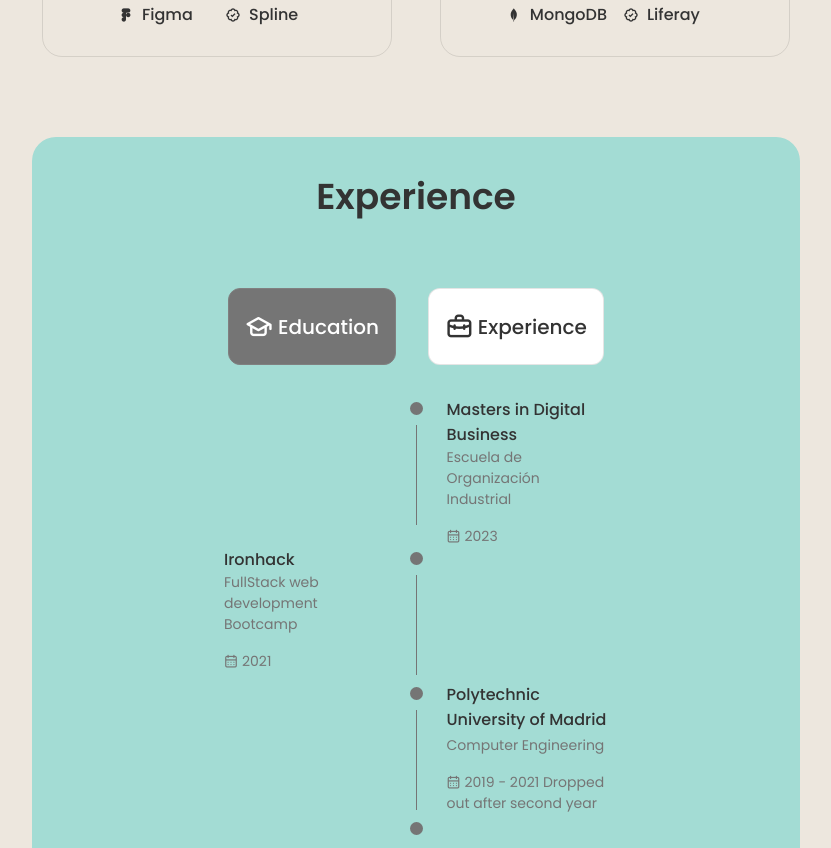
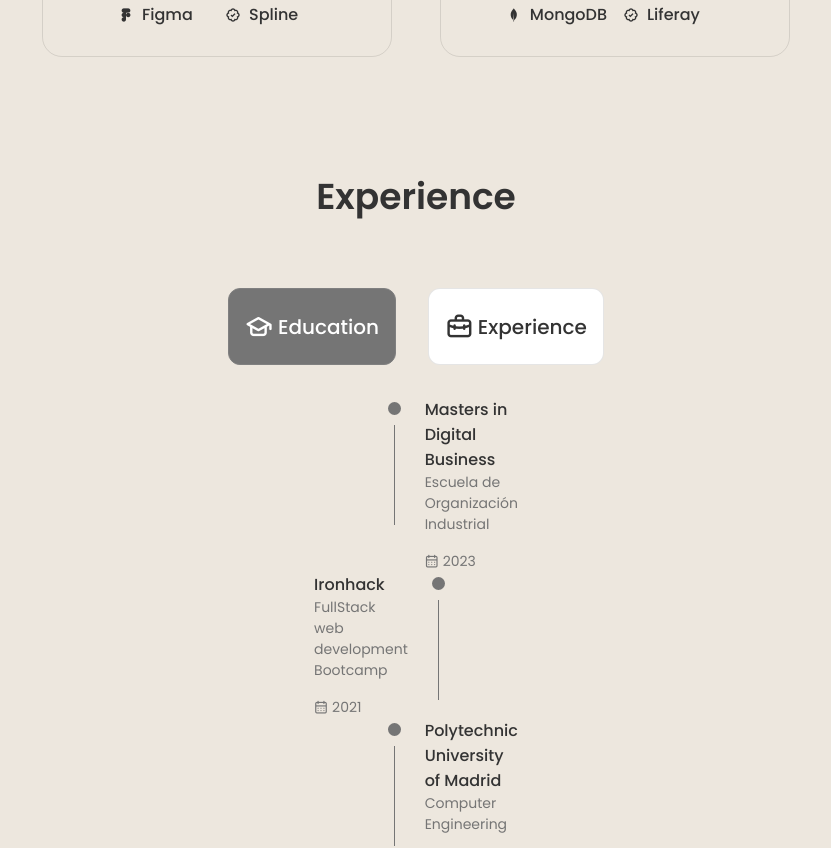
Before and after one commit to miguelow/personal-portfolio, a React (Create React App) app: page / in a window 1280 px wide. Shown: the part 1560-2408 px from the top of the page, without its empty margins (224-1055 px from the left). Built offline with nearby package versions, Linux system fonts and the light colour scheme.

Commit message:
updated styles qualification section

```diff
--- a/src/components/qualifications/Qualifications.css
+++ b/src/components/qualifications/Qualifications.css
@@ -7,7 +7,7 @@
     align-items: center;
     justify-content: center;
 }
-
+/*
 .qualifications__wrapper {
     background-color: hsla(172, 45%, 75%, 1);
     border-radius: 24px;
@@ -26,7 +26,7 @@
     transform: translateY(5px);
     transition: all 1.5s ease;
    }
-
+*/
 .qualification__tabs{
     display: flex;
     justify-content: center;
--- a/src/components/qualifications/Qualifications.jsx
+++ b/src/components/qualifications/Qualifications.jsx
@@ -12,7 +12,7 @@ function Qualifications() {
   return (
     <section className="qualifications section" id="experience">
       <motion.div className="qualifications__wrapper"
-        whileHover={{ y: -10 }}
+        //whileHover={{ y: -10 }}
       >
       <h2 className="section__title">Experience</h2>
       <span className="section__subtitle"></span>
```
